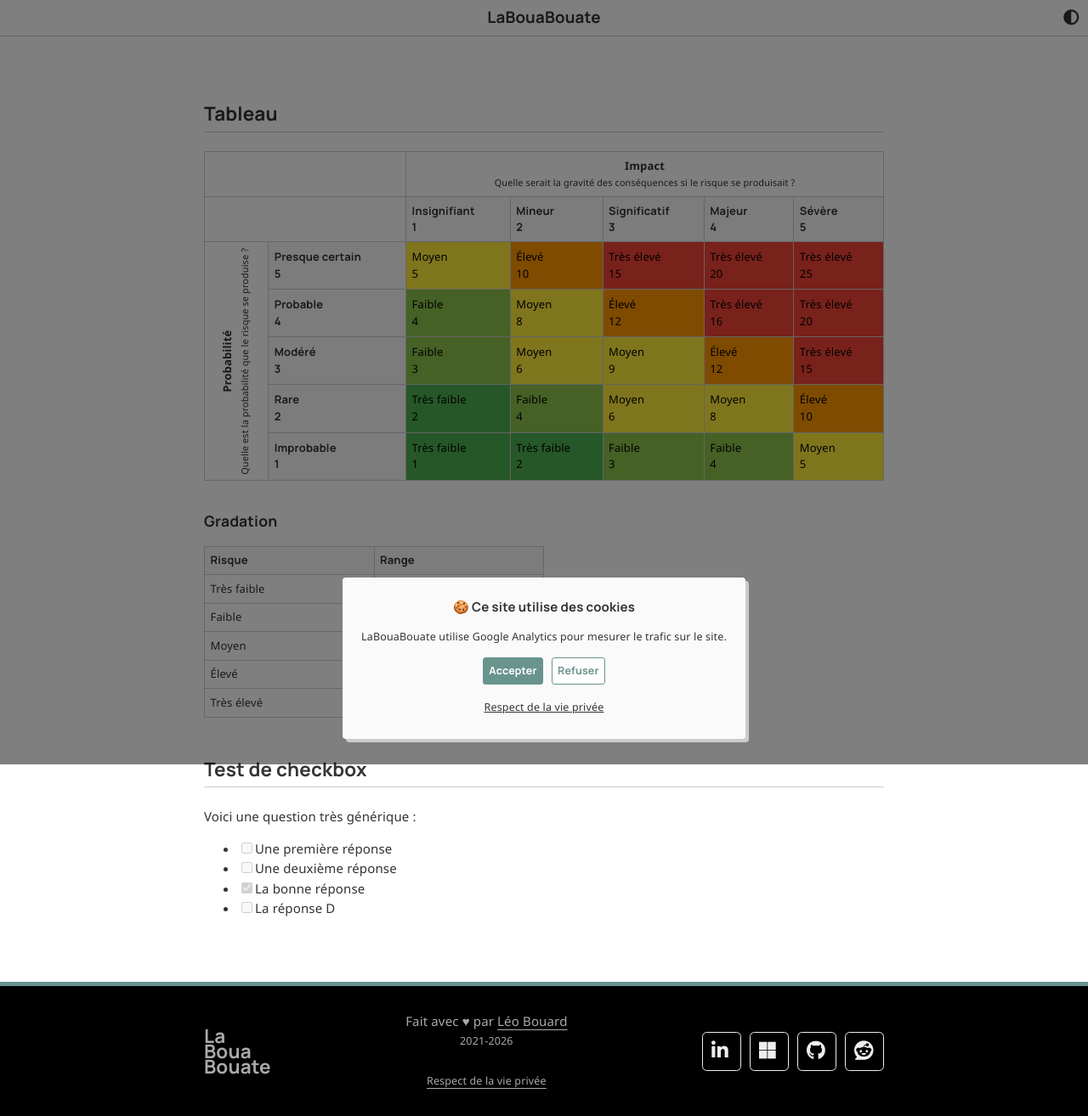
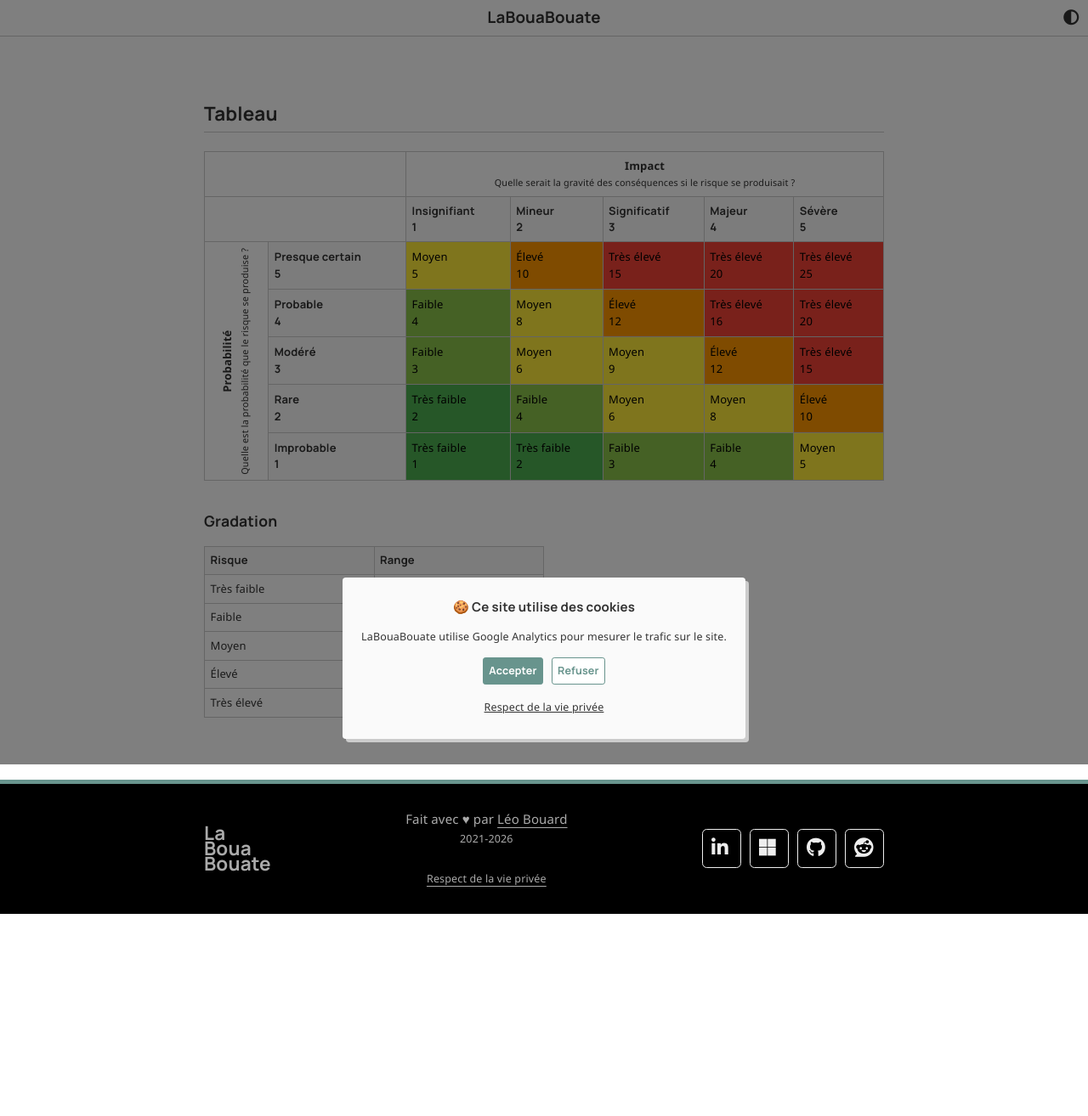
Before and after one commit to leobouard/leobouard.github.io, a Jekyll site: the page built from _pages/riskmatrix.md, in a window 1280 px wide. Shown: the whole page at 85% size. Built offline with Jekyll 4.4.1, drawn with Linux system fonts in a browser that asks for light colours; nearby versions of some CDN libraries; some web fonts are replaced; after the commit the page ends 1076 px from its top, so only the background shows below that.

Commit message:
Update riskmatrix.md

```diff
--- a/_pages/riskmatrix.md
+++ b/_pages/riskmatrix.md
@@ -85,12 +85,3 @@ Faible | de 3 à 4
 Moyen | de 5 à 9
 Élevé | de 10 à 14
 Très élevé | plus de 15
-
-## Test de checkbox
-
-Voici une question très générique :
-
-- [ ] Une première réponse
-- [ ] Une deuxième réponse
-- [x] La bonne réponse
-- [ ] La réponse D
```
